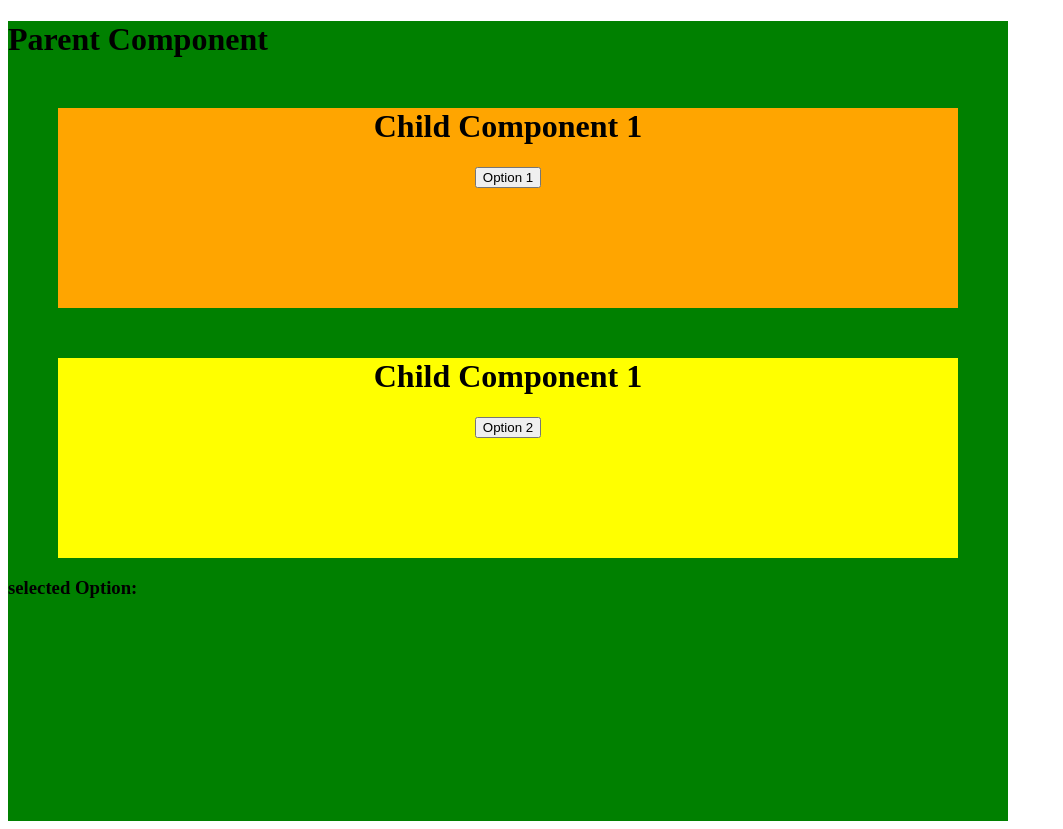
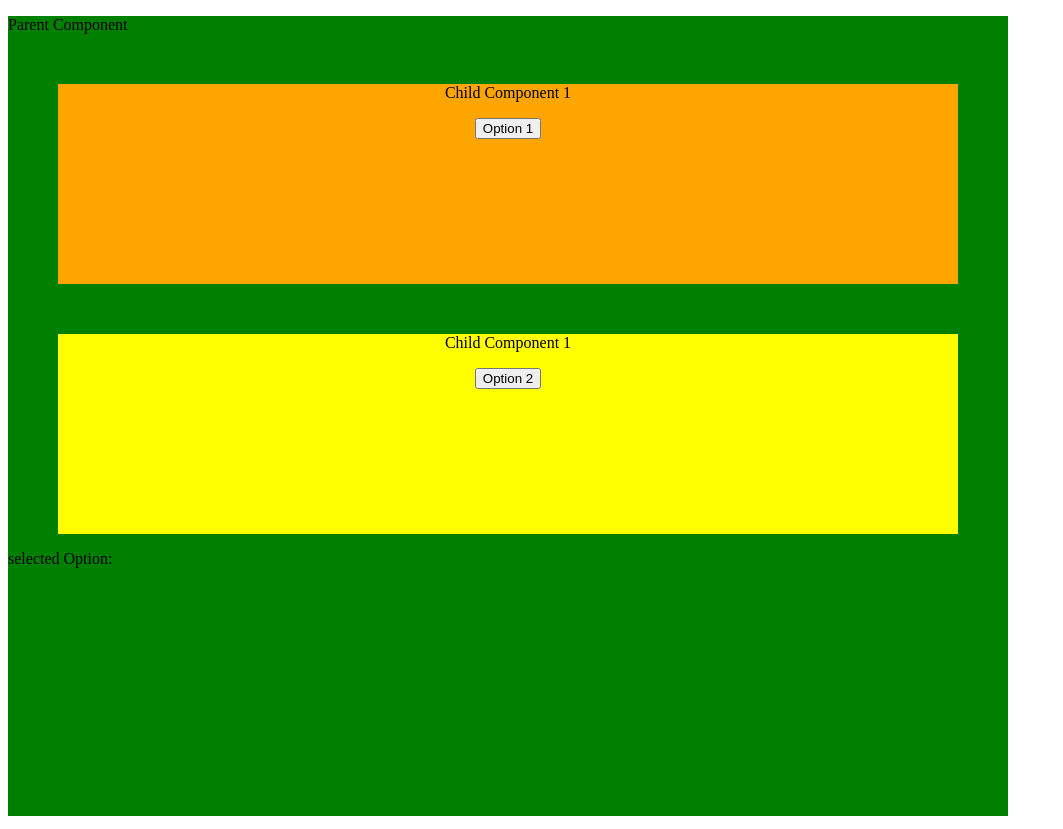
Before and after one commit to acciojob/lift-state-up-3-swasti2611, a React app: page / in a window 1280 px wide. Shown: the whole page, without its empty margins (0-1063 px from the left). Built offline with nearby package versions, Linux system fonts and the light colour scheme.

Commit message:
submitted

```diff
--- a/src/components/App.js
+++ b/src/components/App.js
@@ -14,7 +14,7 @@ const App = () => {
   }
   return (
     <div className="parent" >
-    <h1>Parent Component</h1>
+    <p>Parent Component</p>
     <div>
       <ChildComponent1 handleOption={handleOption} value={value1}/>
 
@@ -22,7 +22,7 @@ const App = () => {
       <div>
       <ChildComponent2 handleOption={handleOption} value={value2}/>
       </div>
-        <h3>selected Option:{selectedOption}</h3>
+        <p>selected Option:{selectedOption}</p>
       </div>
     </div>
 </div>
--- a/src/components/ChildComponent1.js
+++ b/src/components/ChildComponent1.js
@@ -8,7 +8,7 @@ const ChildComponent1 = (props) => {
   return (
     <div >
       <div style={{width:'900px',height:'200px',textAlign:'center',backgroundColor:'orange',color:'black',marginLeft:'50px',marginTop:'50px'}}>
-               <h1 >Child Component 1</h1>
+               <p >Child Component 1</p>
                <button onClick={(e)=>handleClick(e.target.innerHTML)}>Option 1</button>
       </div>
     </div>
--- a/src/components/ChildComponent2.js
+++ b/src/components/ChildComponent2.js
@@ -8,7 +8,7 @@ const ChildComponent2 = (props) => {
         return (
           <div >
             <div style={{width:'900px',height:'200px',backgroundColor:'yellow',textAlign:'center',color:'black', marginLeft:'50px',marginTop:'50px'}}>
-                     <h1>Child Component 1</h1>
+                     <p>Child Component 1</p>
                      <button onClick={(e)=>handleClick(e.target.innerHTML)} >Option 2</button>
             </div>
           </div>
```
